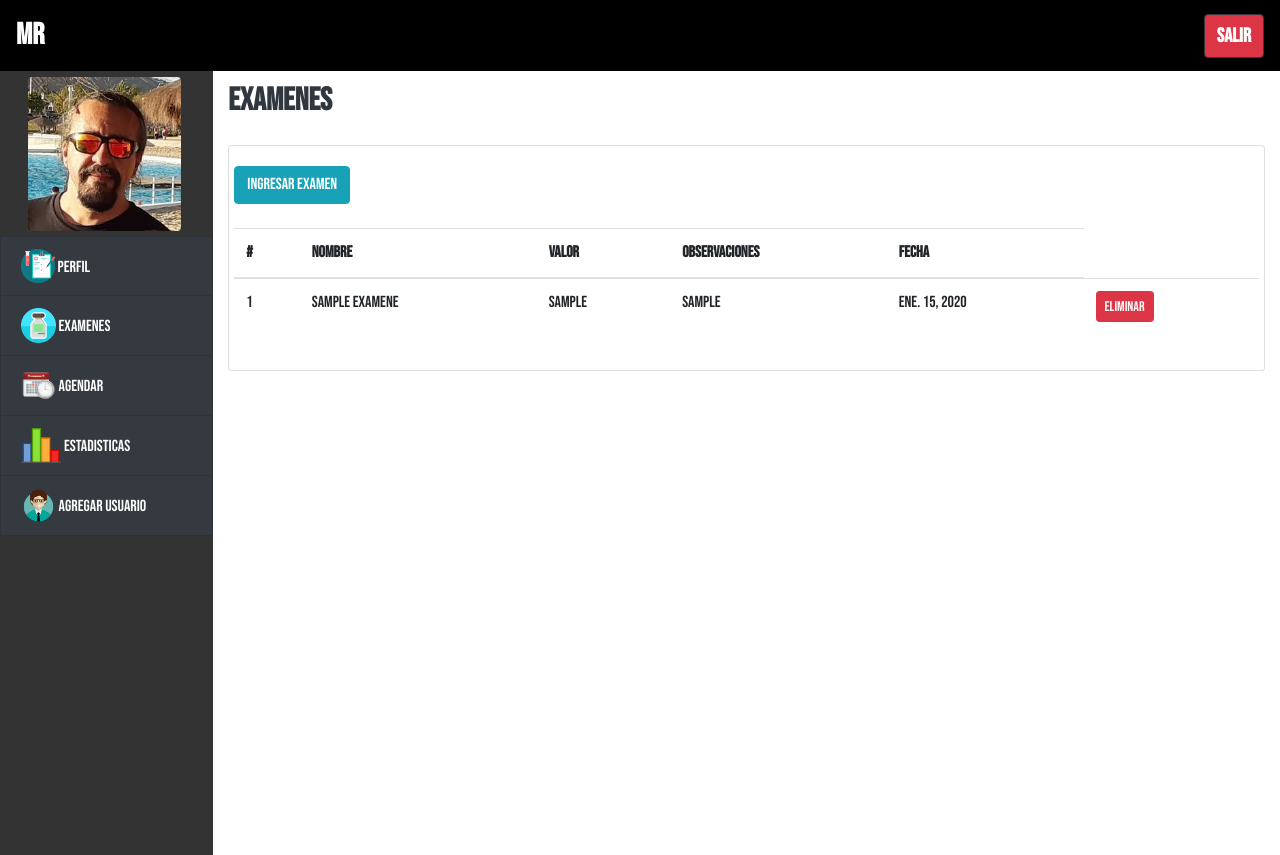
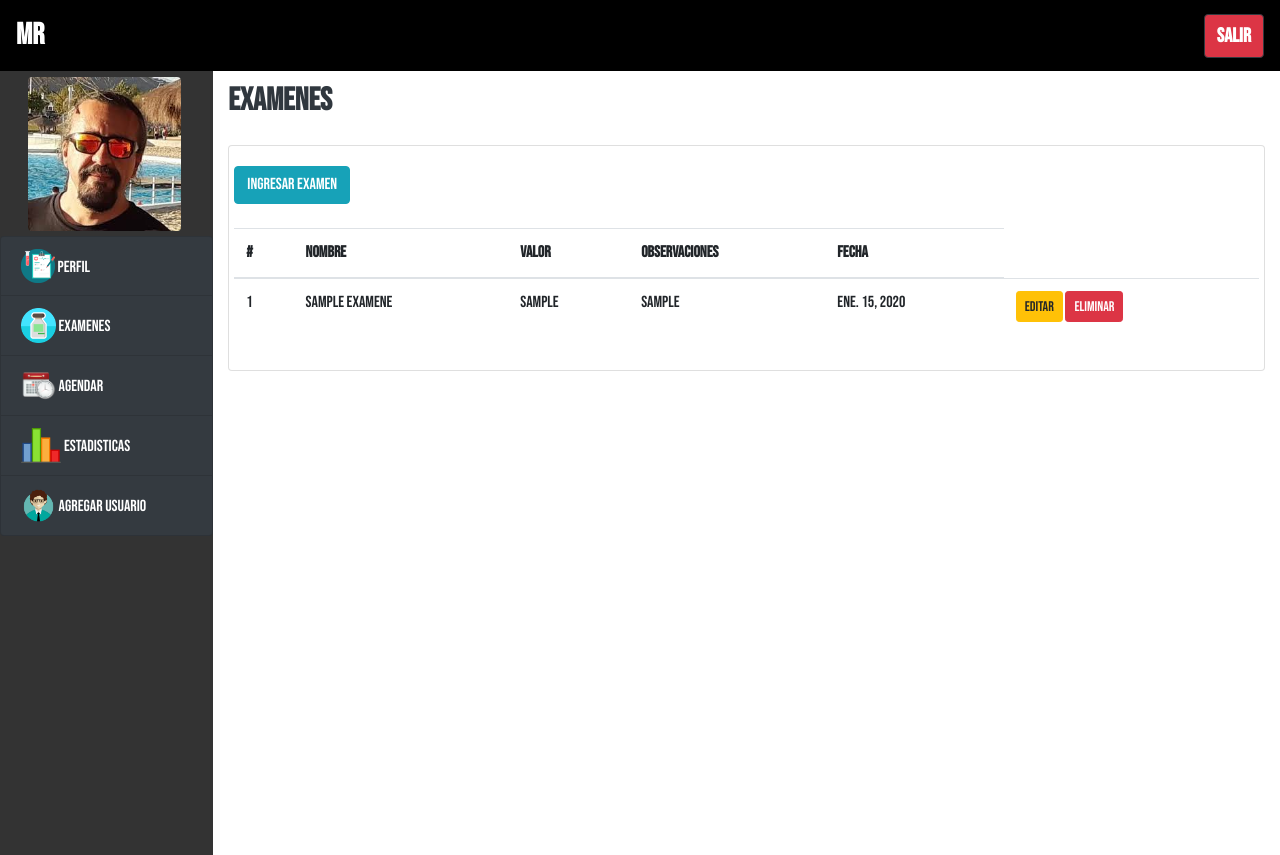
Before and after one commit to crackoscl/trabajofinalm6, a Django app: page /examenes/ in a window 1280 px wide. Shown: the top 855 px of the page. Run offline with Django 3.2, Linux system fonts and the light colour scheme; tables that the repository leaves empty hold one stand-in row (values such as "Sample post"); some libraries are stand-ins or nearby versions.

Commit message:
primera parte editar

```diff
--- a/app/static/app/js/main.js
+++ b/app/static/app/js/main.js
@@ -46,7 +46,7 @@ $(function () {
   $("#boton-js").click(cargarForm);
   $("#modal-form").on("submit", ".js-create-form", guardarForm);
 
-
+  $("#tabla-datos").on("click", ".js-editar", cargarForm);
 
   // // Eliminar examen
   $("#tabla-datos").on("click", ".js-delete", cargarForm);
--- a/app/templates/app/examenes/Examen_parcial.html
+++ b/app/templates/app/examenes/Examen_parcial_actualizar.html
@@ -1,12 +1,12 @@
 
  <div class="modal-header border-bottom-0">
-    <h5 class="modal-title" id="exampleModalLabel">Ingresar Examen</h5>
+    <h5 class="modal-title" id="exampleModalLabel">Actualizar</h5>
     <button type="button" class="close" data-dismiss="modal" aria-label="Close">
     <span aria-hidden="true">&times;</span>
  </button>
 </div>
 
-<form method="POST" action="{% url 'app:crearexamen' %}" class="js-create-form" novalidate>
+<form method="POST" action="{% url 'app:editar_examen'  id %}" class="js-create-form" novalidate>
   {% csrf_token %}
   <div class="modal-body">
    {% for field in formulario %}
--- a/app/templates/app/examenes/Examenes_lista_parcial.html
+++ b/app/templates/app/examenes/Examenes_lista_parcial.html
@@ -10,11 +10,18 @@
     <td>{{ examen.fecha }}</td>
 
     <td>
+    <button type="button"
+              class="btn btn-warning btn-sm js-editar"
+              data-url="{% url 'app:editar_examen' examen.id %}" >
+        <span class="glyphicon glyphicon-trash"></span>Editar
+      </button>
+
       <button type="button"
               class="btn btn-danger btn-sm js-delete"
               data-url="{% url 'app:eliminar_examen' examen.id %}" >
         <span class="glyphicon glyphicon-trash"></span> Eliminar
       </button>
+
     </td>
   </tr>
 {% empty %}
--- a/app/urls.py
+++ b/app/urls.py
@@ -9,10 +9,11 @@ urlpatterns = [
     path('', views.inicio,name='inicio'),
     path('login/',views.login_user,name='login'),
     path('private/', views.private,name='private'),
+    path('examenes/', views.listar_examenes,name='examenes'),
+    path('crearexamen/', views.crear_examen,name='crearexamen'),
+    path('<pk>/editar_examen/', views.editar_examen, name='editar_examen'),
+    path('<pk>/eliminar/', views.eliminar_examen, name='eliminar_examen'),
     path('graficos/', views.graficos,name='graficos'),
-    path('crearexamen/', views.crear_examen,name='crearexamen'),
-    path('<pk>/eliminar/', views.eliminar_examen, name='eliminar_examen'),
-    path('examenes/', views.listar_examenes,name='examenes'),
     path('agendar/', views.agendar,name='agendar'),
     path('agregar_usuario/', views.agregar_usuario,name='agregar_usuario'),
     path('<rut>/eliminar_pacientes', views.eliminar_pacientes, name='eliminar_pacientes'),
--- a/app/views.py
+++ b/app/views.py
@@ -138,28 +138,35 @@ def crear_examen(request):
 
 
 
+def editar_examen(request,pk):
+    data = dict() # pa meter cosas
+    if request.method == 'POST':
+        formulario = Examen(request.POST)
+        # if formulario.is_valid():
+        #     datos_formulario = formulario.cleaned_data
+        #     datos_formulario['fecha'] = datos_formulario['fecha'].strftime("%Y-%m-%d")
+        #     Examenes.objects.create(
+        #         nombre = datos_formulario['nombre'],
+        #         valor = datos_formulario['valor'],
+        #         fecha = datos_formulario['fecha'],
+        #         observaciones = datos_formulario['observaciones']
+        #     )
+        #     data['formulario_is_valid'] = True
+        #     examenes = Examenes.objects.values()
+        #     data['html_examenes_list'] = render_to_string('app/examenes/Examenes_lista_parcial.html',{
+        #         'lista_examenes': examenes
+        #         })
+        # else:
+        #     data['formulario_is_valid'] = False
+    else:
+        examen = Examenes.objects.filter(id=pk).values()[0]
+        formulario = Examen(initial=examen)
 
-
-
-def book_delete(request, pk):
-    book = get_object_or_404(Book, pk=pk)
-    data = dict()
-    if request.method == 'POST':
-        book.delete()
-        data['form_is_valid'] = True  # This is just to play along with the existing code
-        books = Book.objects.all()
-        data['html_book_list'] = render_to_string('books/includes/partial_book_list.html', {
-            'books': books
-        })
-    else:
-        context = {'book': book}
-        data['html_formulario'] = render_to_string('app/examenes/Examen_parcial.html',
+    context = {'formulario': formulario,"id":pk}
+    data['html_formulario'] = render_to_string('app/examenes/Examen_parcial_actualizar.html',
                                                context,
                                                request = request,)
     return JsonResponse(data)
-
-
-
 
 
 def eliminar_examen(request,pk):
```
